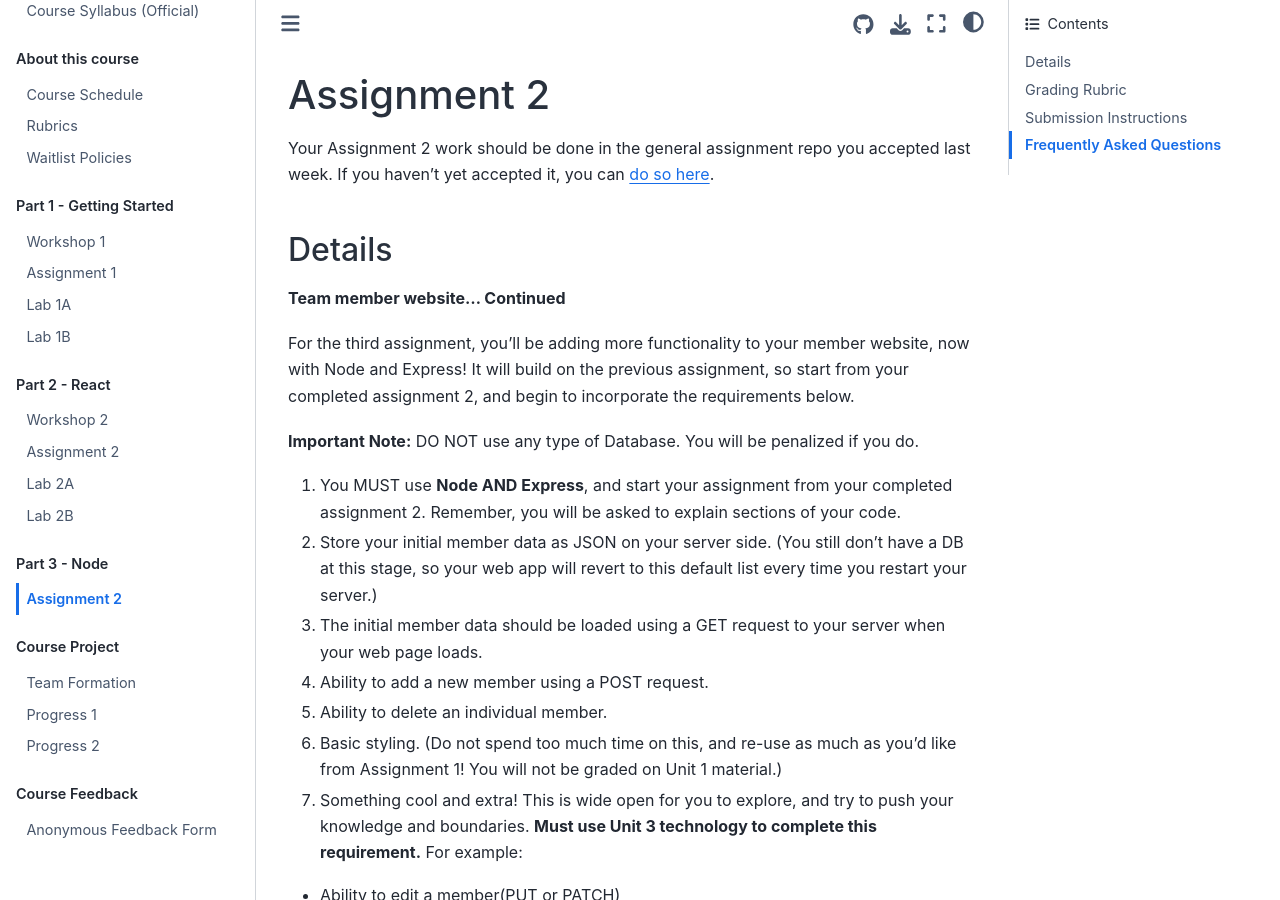
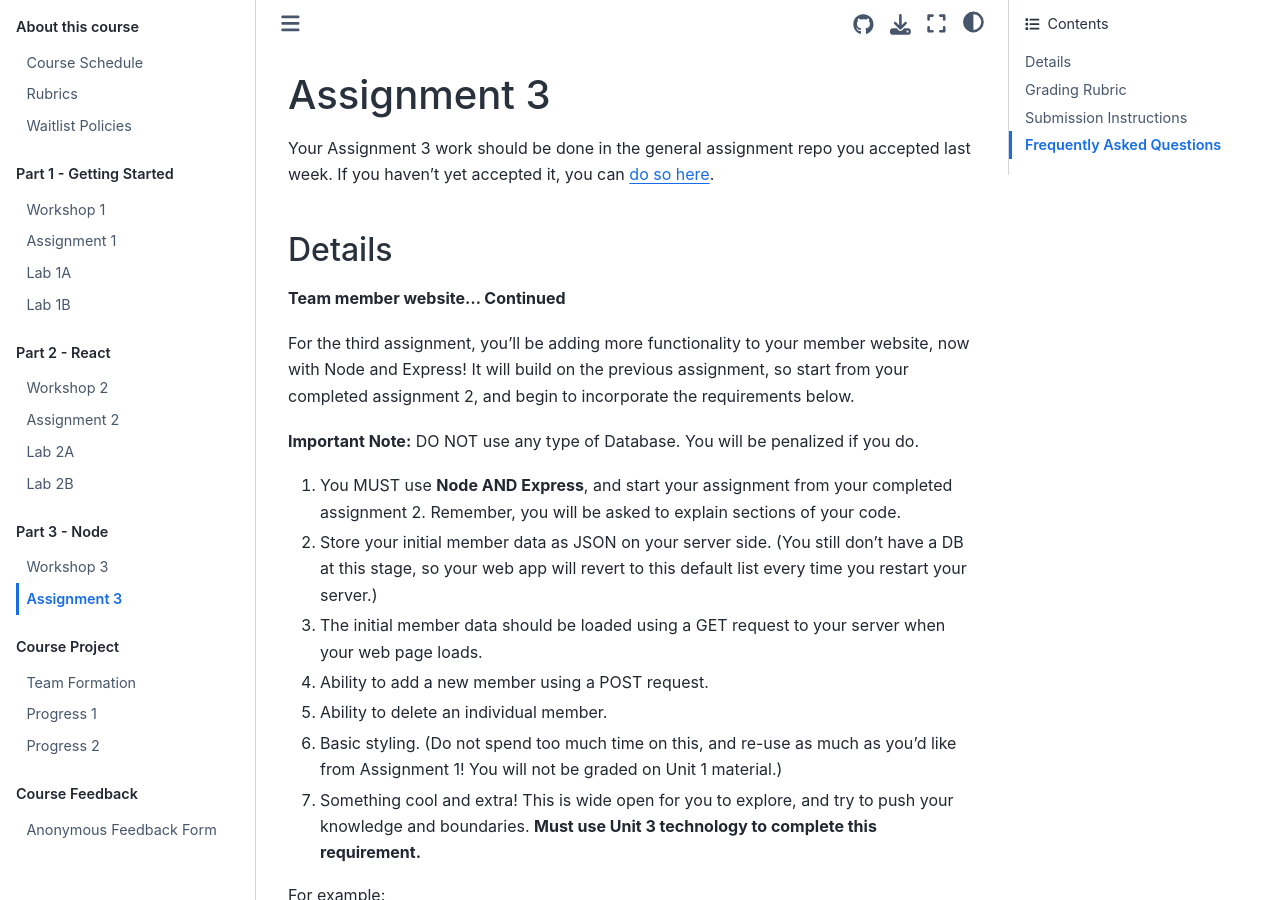
Before and after one commit to UBC-CS/cpsc455, a Jupyter Book: the page built from notes/part03/assignment03.md, in a window 1280 px wide and 900 px high. Built offline with Jupyter Book 1.0.4 settings and Sphinx 7.4.7 and the Sphinx Book theme 1.1.4, drawn with Linux system fonts in a browser that asks for light colours; pages that are not in the unit, such as notebooks, are missing from menus; some of the changed text lies outside the part shown.

Commit message:
fix typos and errors

```diff
--- a/notes/part03/assignment03.md
+++ b/notes/part03/assignment03.md
@@ -1,6 +1,6 @@
-# Assignment 2
+# Assignment 3
 
-Your Assignment 2 work should be done in the general assignment repo you accepted last week. If you haven't yet accepted it, you can [do so here](https://classroom.github.com/a/aS7pjGjo).
+Your Assignment 3 work should be done in the general assignment repo you accepted last week. If you haven't yet accepted it, you can [do so here](https://classroom.github.com/a/aS7pjGjo).
 
 ## Details
 
@@ -29,6 +29,7 @@ For the third assignment, you’ll be adding more functionality to your member w
 6. Basic styling. (Do not spend too much time on this, and re-use as much as you’d like from Assignment 1! You will not be graded on Unit 1 material.)
 
 7. Something cool and extra! This is wide open for you to explore, and try to push your knowledge and boundaries. **Must use Unit 3 technology to complete this requirement.**
+
 For example:
  - Ability to edit a member(PUT or PATCH)
  - Ability to fetch extra information when the member is clicked (not already fetched from server)
@@ -40,7 +41,6 @@ As described in the individual assignment rubric, your code will need to meet th
 It’s up to you! We’re hoping that you’ll use the above requirements as a guide, but that you’ll let your imagination take over, and build something unique and interesting!
 
 You should be ready to demo this to a TA during your second week lab, and should be ready to answer questions about the technology, as well as explain what you’ve done.
-
 
 HAVE FUN!!!
 
```
Also changed, not shown: notes/part03/workshop03.md (renamed from notes/part03/workship03.md, +3 -2 lines).
